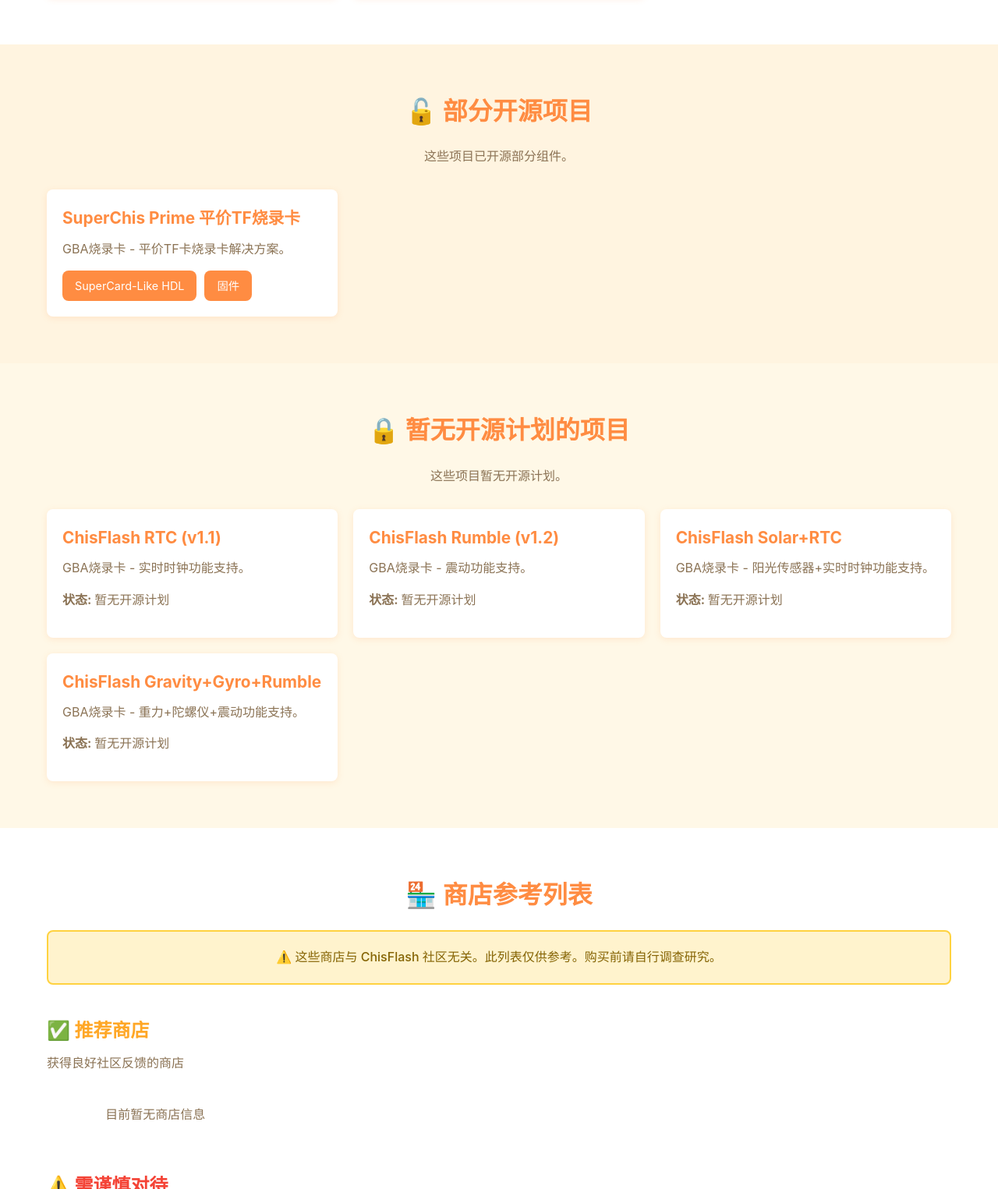
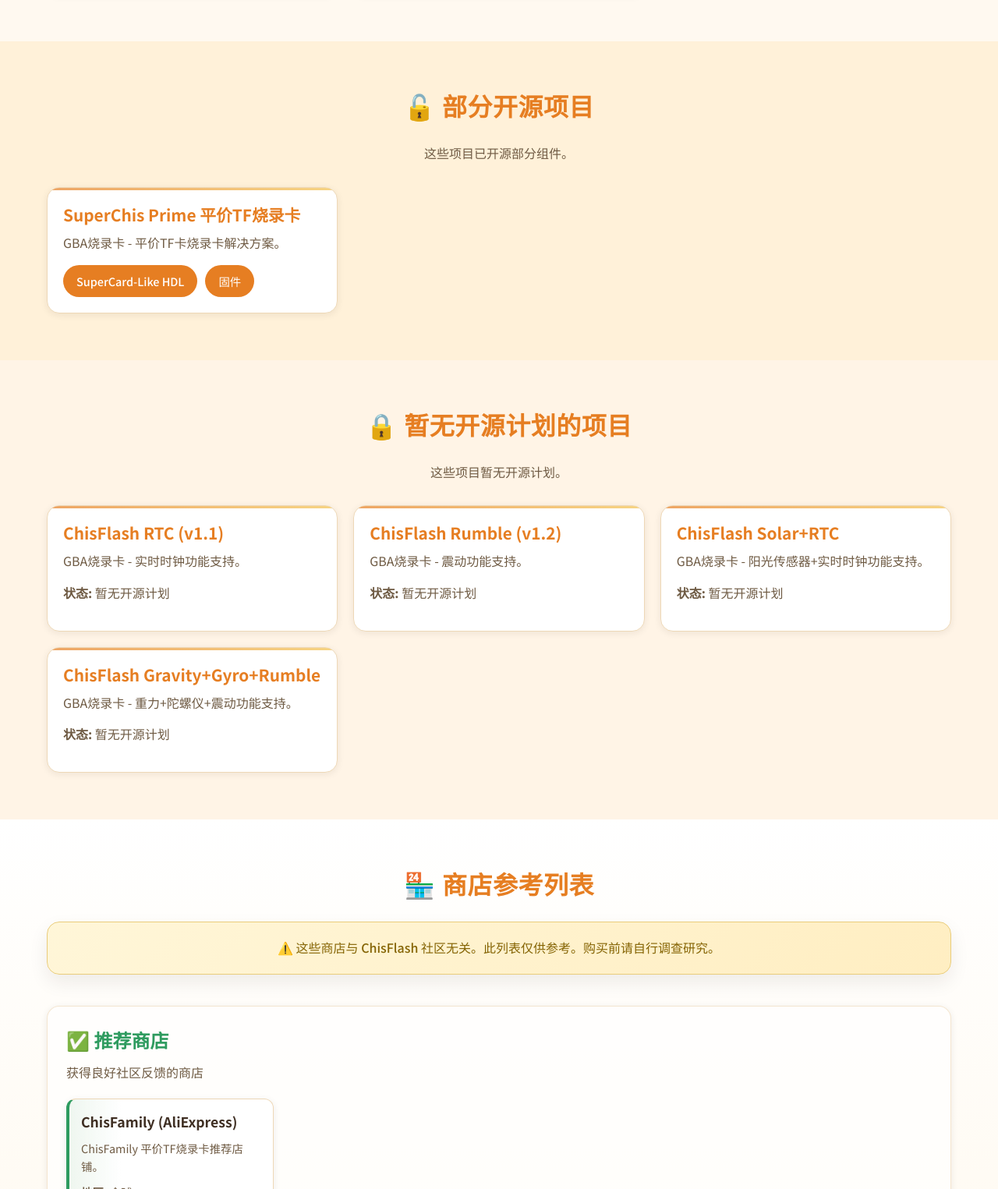
Before and after one commit to ChisBread/ChisFlashWebsite, a plain HTML site: page index.html in a window 1280 px wide. Shown: the part 1275-2800 px from the top of the page at 78% size. Drawn offline with Linux system fonts and the light colour scheme.

Commit message:
feat: add recommended store link and upgrade site visual design

```diff
--- a/data.js
+++ b/data.js
@@ -136,6 +136,7 @@
             en: "GBA Flashcart - Affordable TF card flashcart solution.",
             ja: "GBAフラッシュカート - 手頃な価格のTFカードソリューション。"
         },
+        cardUrl: "https://www.aliexpress.com/item/1005011542077406.html",
         links: [
             { label: { zh: "SuperCard-Like HDL", en: "SuperCard-Like HDL", ja: "SuperCard-Like HDL" }, url: "https://github.com/ChisBread/SuperChis" },
             { label: { zh: "固件", en: "Firmware", ja: "ファームウェア" }, url: "https://github.com/davidgfnet/superfw" }
@@ -214,6 +215,23 @@
     }
 ];
 
-const whitelistStores = [];
+const whitelistStores = [
+    {
+        name: "ChisFamily (AliExpress)",
+        nameEn: "ChisFamily (AliExpress)",
+        nameJa: "ChisFamily (AliExpress)",
+        description: {
+            zh: "ChisFamily 平价TF烧录卡推荐店铺。",
+            en: "Recommended store for the ChisFamily affordable TF flashcart.",
+            ja: "ChisFamily 手頃なTFフラッシュカートのおすすめストア。"
+        },
+        region: {
+            zh: "全球",
+            en: "Global",
+            ja: "グローバル"
+        },
+        url: "https://www.aliexpress.com/store/1105317497"
+    }
+];
 
 const blacklistStores = [];
--- a/main.js
+++ b/main.js
@@ -60,6 +60,20 @@
             <p>${description}</p>
             ${linksHTML}
         `;
+
+        if (project.cardUrl) {
+            card.style.cursor = 'pointer';
+            card.addEventListener('click', () => {
+                window.open(project.cardUrl, '_blank', 'noopener,noreferrer');
+            });
+
+            // Keep button links working independently from the card click.
+            card.querySelectorAll('a').forEach(link => {
+                link.addEventListener('click', event => {
+                    event.stopPropagation();
+                });
+            });
+        }
 
         partialOpenSourceContainer.appendChild(card);
     });
--- a/styles.css
+++ b/styles.css
@@ -1,15 +1,22 @@
+@import url('https://fonts.googleapis.com/css2?family=Noto+Sans+SC:wght@400;500;700;800&family=Space+Grotesk:wght@500;600;700&display=swap');
+
 :root {
-    --primary-color: #FF8C42;
-    --secondary-color: #FFD23F;
-    --success-color: #FFA726;
-    --warning-color: #f44336;
-    --dark-bg: #2d1b0e;
-    --light-bg: #FFF8E7;
-    --card-bg: #ffffff;
-    --text-primary: #4a3728;
-    --text-secondary: #8b7355;
+    --primary-color: #E67E22;
+    --secondary-color: #F3C24F;
+    --success-color: #2E9B5F;
+    --warning-color: #D64545;
+    --dark-bg: #2A1D13;
+    --light-bg: #FFF7EA;
+    --card-bg: #FFFFFF;
+    --bg-alt: #FFF1D9;
+    --bg-soft: #FFF9F0;
+    --text-primary: #3F2F23;
+    --text-secondary: #6F5B44;
+    --border-color: #EED8B7;
     --border-radius: 8px;
-    --box-shadow: 0 2px 8px rgba(255, 140, 66, 0.15);
+    --radius-lg: 16px;
+    --box-shadow: 0 2px 10px rgba(32, 24, 16, 0.08);
+    --elevated-shadow: 0 18px 36px rgba(32, 24, 16, 0.12);
 }
 
 * {
@@ -19,10 +26,13 @@
 }
 
 body {
-    font-family: -apple-system, BlinkMacSystemFont, 'Segoe UI', 'Roboto', 'Helvetica', 'Arial', sans-serif;
+    font-family: 'Noto Sans SC', 'Segoe UI', sans-serif;
     line-height: 1.6;
     color: var(--text-primary);
-    background-color: var(--light-bg);
+    background:
+        radial-gradient(circle at 10% 10%, rgba(243, 194, 79, 0.22), transparent 30%),
+        radial-gradient(circle at 90% 20%, rgba(230, 126, 34, 0.16), transparent 26%),
+        linear-gradient(180deg, var(--light-bg) 0%, #FFF5E5 100%);
 }
 
 .container {
@@ -39,26 +49,29 @@
     display: flex;
     gap: 10px;
     z-index: 1000;
-    background: white;
+    background: rgba(255, 255, 255, 0.8);
+    border: 1px solid rgba(255, 255, 255, 0.7);
+    backdrop-filter: blur(8px);
     padding: 10px;
-    border-radius: var(--border-radius);
-    box-shadow: var(--box-shadow);
+    border-radius: 999px;
+    box-shadow: 0 8px 20px rgba(32, 24, 16, 0.15);
 }
 
 .language-switcher button {
     padding: 8px 16px;
     border: 2px solid var(--primary-color);
-    background: white;
+    background: #FFF9F1;
     color: var(--primary-color);
-    border-radius: var(--border-radius);
+    border-radius: 999px;
     cursor: pointer;
     font-weight: 500;
-    transition: all 0.3s ease;
+    transition: all 0.25s ease;
 }
 
 .language-switcher button:hover {
     background: var(--primary-color);
     color: white;
+    transform: translateY(-1px);
 }
 
 .language-switcher button.active {
@@ -68,14 +81,30 @@
 
 /* Header */
 header {
-    background: linear-gradient(135deg, var(--primary-color), var(--secondary-color));
+    background:
+        linear-gradient(120deg, rgba(42, 29, 19, 0.25), rgba(42, 29, 19, 0.1)),
+        linear-gradient(135deg, var(--primary-color), var(--secondary-color));
     color: white;
     padding: 80px 20px 60px;
     text-align: center;
+    position: relative;
+    overflow: hidden;
+}
+
+header::after {
+    content: '';
+    position: absolute;
+    inset: auto -120px -170px auto;
+    width: 360px;
+    height: 360px;
+    background: radial-gradient(circle, rgba(255, 255, 255, 0.35) 0%, rgba(255, 255, 255, 0) 70%);
+    pointer-events: none;
 }
 
 header h1 {
+    font-family: 'Space Grotesk', 'Noto Sans SC', sans-serif;
     font-size: 3rem;
+    letter-spacing: 0.02em;
     margin-bottom: 10px;
     text-shadow: 2px 2px 4px rgba(0, 0, 0, 0.2);
 }
@@ -88,17 +117,20 @@
 /* Sections */
 section {
     padding: 60px 20px;
+    position: relative;
 }
 
 section h2 {
+    font-family: 'Space Grotesk', 'Noto Sans SC', sans-serif;
     font-size: 2rem;
     margin-bottom: 20px;
     color: var(--primary-color);
     text-align: center;
+    letter-spacing: 0.015em;
 }
 
 .intro {
-    background: white;
+    background: linear-gradient(180deg, #FFFFFF 0%, #FFFBF4 100%);
     text-align: center;
 }
 
@@ -111,15 +143,15 @@
 
 /* Projects Section */
 .projects {
-    background: white;
+    background: var(--bg-soft);
 }
 
 .projects.closed-source {
-    background: var(--light-bg);
+    background: #FFF4E6;
 }
 
 .projects.partial-open-source {
-    background: #FFF4E0;
+    background: var(--bg-alt);
 }
 
 .projects p {
@@ -137,21 +169,37 @@
 
 .project-card {
     background: var(--card-bg);
-    border-radius: var(--border-radius);
+    border: 1px solid var(--border-color);
+    border-radius: var(--radius-lg);
     padding: 20px;
     box-shadow: var(--box-shadow);
-    transition: transform 0.3s ease, box-shadow 0.3s ease;
+    transition: transform 0.3s ease, box-shadow 0.3s ease, border-color 0.3s ease;
+    position: relative;
+    overflow: hidden;
+}
+
+.project-card::before {
+    content: '';
+    position: absolute;
+    top: 0;
+    left: 0;
+    right: 0;
+    height: 3px;
+    background: linear-gradient(90deg, var(--primary-color), var(--secondary-color));
+    opacity: 0.7;
 }
 
 .project-card:hover {
-    transform: translateY(-5px);
-    box-shadow: 0 4px 16px rgba(0, 0, 0, 0.15);
+    transform: translateY(-6px);
+    border-color: #E4BD7D;
+    box-shadow: var(--elevated-shadow);
 }
 
 .project-card h3 {
     color: var(--primary-color);
     margin-bottom: 10px;
     font-size: 1.3rem;
+    line-height: 1.35;
 }
 
 .project-card p {
@@ -172,27 +220,32 @@
     background: var(--primary-color);
     color: white;
     text-decoration: none;
-    border-radius: var(--border-radius);
+    border-radius: 999px;
+    border: 1px solid transparent;
     font-size: 0.9rem;
-    transition: background 0.3s ease;
+    font-weight: 500;
+    transition: background 0.25s ease, color 0.25s ease, transform 0.25s ease;
 }
 
 .project-card a:hover {
     background: var(--secondary-color);
+    color: var(--dark-bg);
+    transform: translateY(-1px);
 }
 
 /* Stores Section */
 .stores {
-    background: white;
+    background: linear-gradient(180deg, #FFFFFF 0%, #FFF7E9 100%);
 }
 
 .store-disclaimer {
-    background: #fff3cd;
-    border: 2px solid var(--secondary-color);
-    border-radius: var(--border-radius);
+    background: linear-gradient(135deg, #FFF6D8 0%, #FFEEC2 100%);
+    border: 1px solid #E9CC7A;
+    border-radius: var(--radius-lg);
     padding: 20px;
     margin-bottom: 40px;
     text-align: center;
+    box-shadow: 0 10px 24px rgba(32, 24, 16, 0.08);
 }
 
 .store-disclaimer p {
@@ -203,6 +256,11 @@
 
 .store-list {
     margin-bottom: 40px;
+    background: rgba(255, 255, 255, 0.65);
+    border: 1px solid rgba(238, 216, 183, 0.65);
+    border-radius: var(--radius-lg);
+    padding: 24px;
+    box-shadow: var(--box-shadow);
 }
 
 .store-list h3 {
@@ -232,22 +290,26 @@
 
 .store-card {
     background: var(--card-bg);
-    border-radius: var(--border-radius);
+    border-radius: 12px;
     padding: 15px;
+    border: 1px solid var(--border-color);
     box-shadow: var(--box-shadow);
-    transition: transform 0.3s ease;
+    transition: transform 0.3s ease, box-shadow 0.3s ease;
 }
 
 .store-card:hover {
     transform: translateY(-3px);
+    box-shadow: 0 12px 24px rgba(32, 24, 16, 0.1);
 }
 
 .whitelist .store-card {
     border-left: 4px solid var(--success-color);
+    background: linear-gradient(90deg, rgba(46, 155, 95, 0.08) 0%, rgba(255, 255, 255, 1) 26%);
 }
 
 .blacklist .store-card {
     border-left: 4px solid var(--warning-color);
+    background: linear-gradient(90deg, rgba(214, 69, 69, 0.08) 0%, rgba(255, 255, 255, 1) 26%);
 }
 
 .store-card h4 {
@@ -265,6 +327,7 @@
     color: var(--primary-color);
     text-decoration: none;
     font-size: 0.9rem;
+    font-weight: 600;
 }
 
 .store-card a:hover {
@@ -277,6 +340,16 @@
     color: white;
     padding: 40px 20px 20px;
     text-align: center;
+    position: relative;
+    overflow: hidden;
+}
+
+footer::before {
+    content: '';
+    position: absolute;
+    inset: 0;
+    background: radial-gradient(circle at 20% 0%, rgba(243, 194, 79, 0.15), transparent 40%);
+    pointer-events: none;
 }
 
 footer h3 {
@@ -317,6 +390,42 @@
     text-decoration: underline;
 }
 
+a:focus-visible,
+button:focus-visible {
+    outline: 3px solid rgba(243, 194, 79, 0.9);
+    outline-offset: 2px;
+}
+
+.project-card,
+.store-card,
+.store-list {
+    animation: fadeSlideIn 0.6s ease both;
+}
+
+@keyframes fadeSlideIn {
+    from {
+        opacity: 0;
+        transform: translateY(10px);
+    }
+
+    to {
+        opacity: 1;
+        transform: translateY(0);
+    }
+}
+
+@media (prefers-reduced-motion: reduce) {
+
+    .project-card,
+    .store-card,
+    .store-list,
+    .project-card a,
+    .language-switcher button {
+        animation: none !important;
+        transition: none !important;
+    }
+}
+
 .footer-bottom {
     margin-top: 30px;
     padding-top: 20px;
@@ -338,6 +447,8 @@
         position: static;
         justify-content: center;
         margin: 10px;
+        flex-wrap: wrap;
+        border-radius: var(--radius-lg);
     }
 
     section h2 {
@@ -353,4 +464,8 @@
         flex-direction: column;
         gap: 15px;
     }
+
+    .store-list {
+        padding: 16px;
+    }
 }
```
